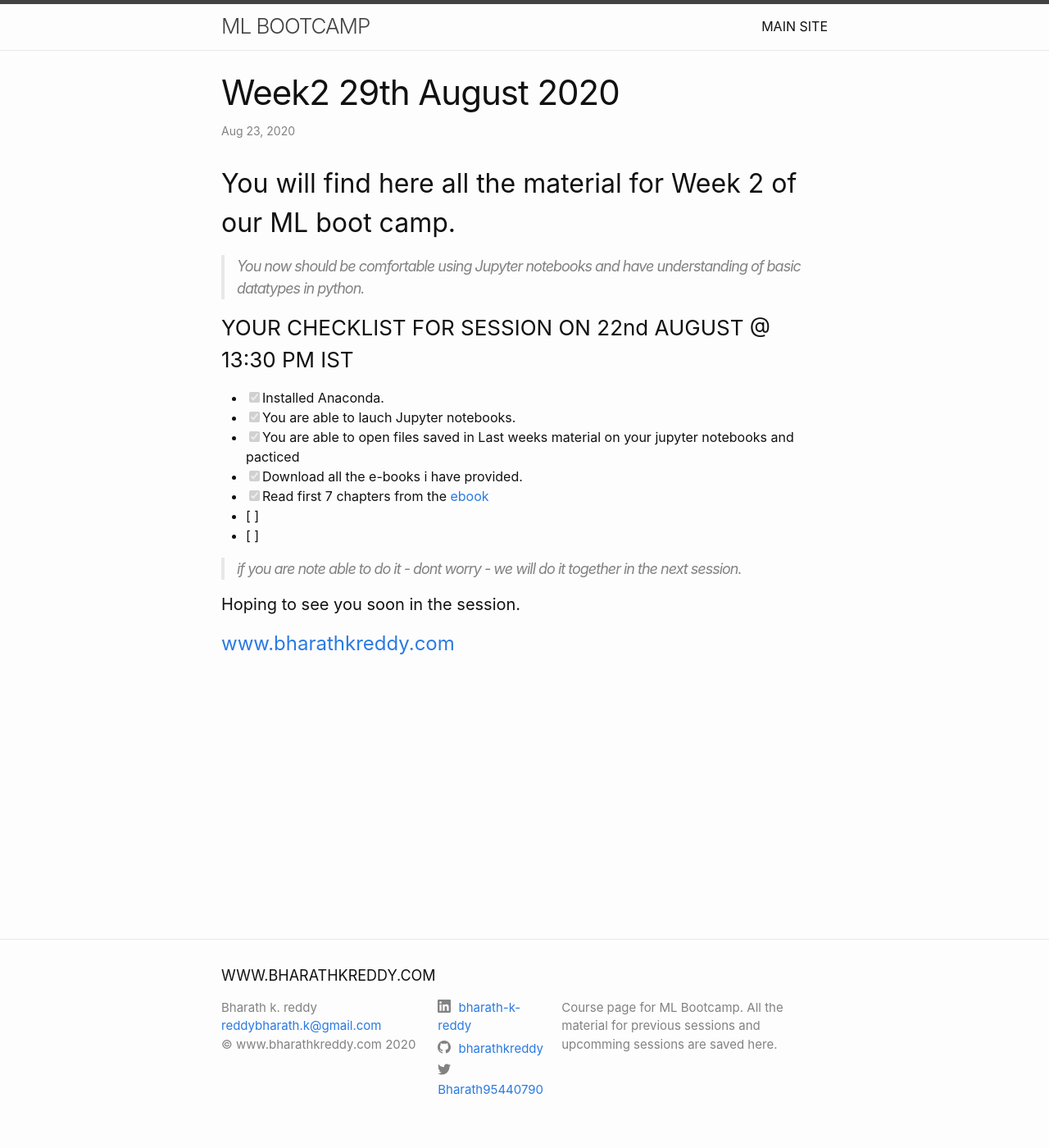
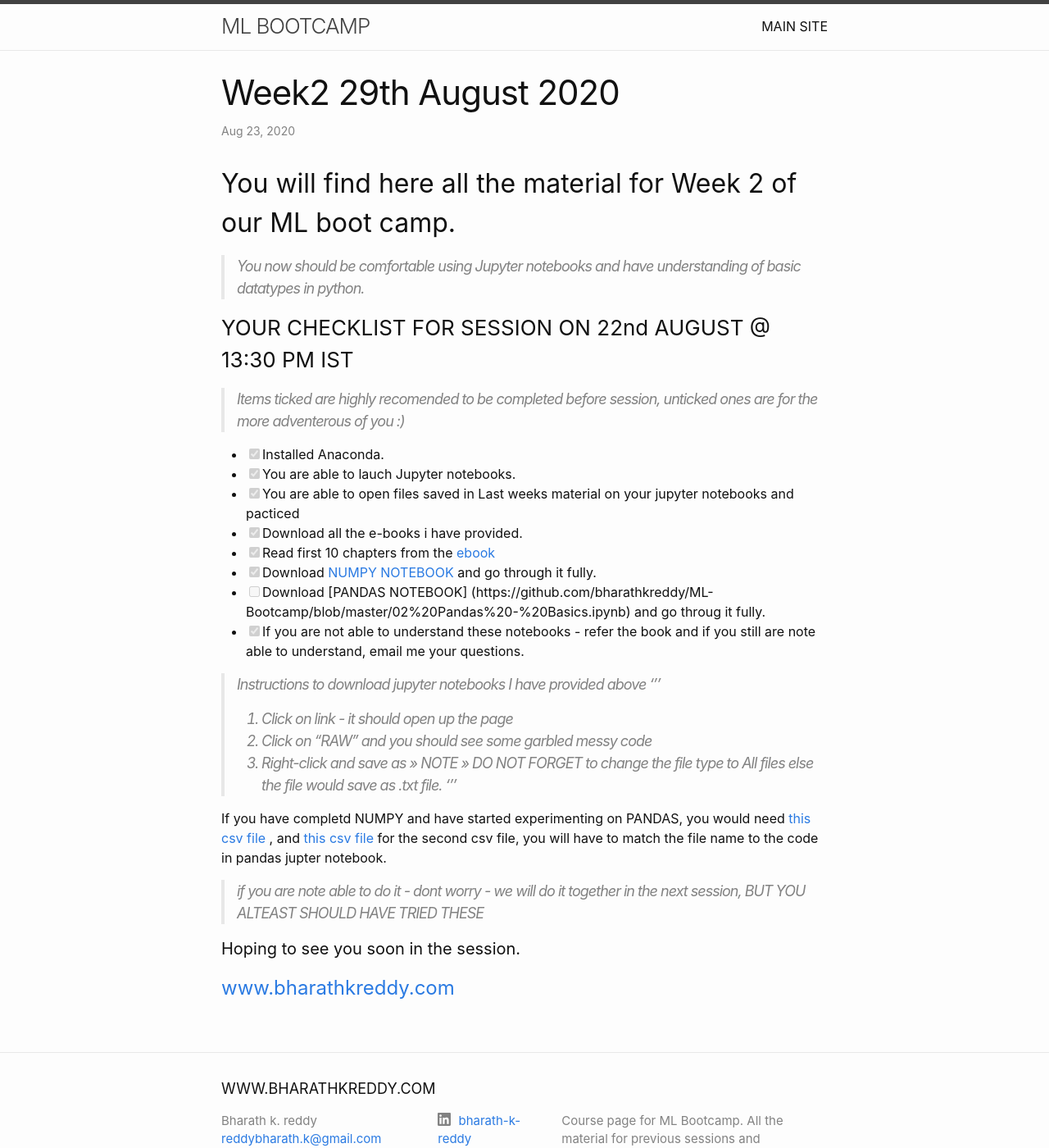
Before and after one commit to bharathkreddy/mlbootcamp, a Jekyll site: the page built from _posts/2080-08-23-Week2.md, in a window 1280 px wide and 1400 px high. Shown: the whole window at 82% size. Built offline with Jekyll 4.4.1, drawn with Linux system fonts in a browser that asks for light colours.

Commit message:
Update 2080-08-23-Week2.md

```diff
--- a/_posts/2080-08-23-Week2.md
+++ b/_posts/2080-08-23-Week2.md
@@ -10,16 +10,28 @@ categories: jekyll update
 
 
 ### YOUR CHECKLIST FOR SESSION ON 22nd AUGUST @ 13:30 PM IST
+
+> Items ticked are highly recomended to be completed before session, unticked ones are for the more adventerous of you :)
+
 - [x] Installed Anaconda.
 - [x] You are able to lauch Jupyter notebooks.
 - [x] You are able to open files saved in Last weeks material on your jupyter notebooks and pacticed
 - [x] Download all the e-books i have provided.
-- [x] Read first 7 chapters from the [ebook](https://github.com/bharathkreddy/ML-Bootcamp/blob/master/000%20Python_for_Data_Analysis__Data_Wran(z-lib.org).pdf)
-- [ ]
-- [ ]
+- [x] Read first 10 chapters from the [ebook](https://github.com/bharathkreddy/ML-Bootcamp/blob/master/000%20Python_for_Data_Analysis__Data_Wran(z-lib.org).pdf)
+- [x] Download [NUMPY NOTEBOOK](https://github.com/bharathkreddy/ML-Bootcamp/blob/master/00%20NumPy%20-%20Basics.ipynb) and go through it fully.
+- [ ] Download [PANDAS NOTEBOOK] (https://github.com/bharathkreddy/ML-Bootcamp/blob/master/02%20Pandas%20-%20Basics.ipynb) and go throug it fully.
+- [x] If you are not able to understand these notebooks - refer the book and if you still are note able to understand, email me your questions.
 
+> Instructions to download jupyter notebooks I have provided above
+'''
+1. Click on link - it should open up the page
+2. Click on "RAW" and you should see some garbled messy code
+3. Right-click and save as >> NOTE >> DO NOT FORGET to change the file type to All files else the file would save as .txt file.
+'''
 
-> if you are note able to do it - dont worry - we will do it together in the next session.
+If you have completd NUMPY and have started experimenting on PANDAS, you would need [this csv file](https://github.com/bharathkreddy/ML-Bootcamp/blob/master/pandas-train.csv) , and [this csv file](https://github.com/bharathkreddy/ML-Bootcamp/blob/master/04%20pandas-Consumer.xlsx) for the second csv file, you will have to match the file name to the code in pandas jupter notebook.
+
+> if you are note able to do it - dont worry - we will do it together in the next session, BUT YOU ALTEAST SHOULD HAVE TRIED THESE
 
 #### Hoping to see you soon in the session.
 
```
